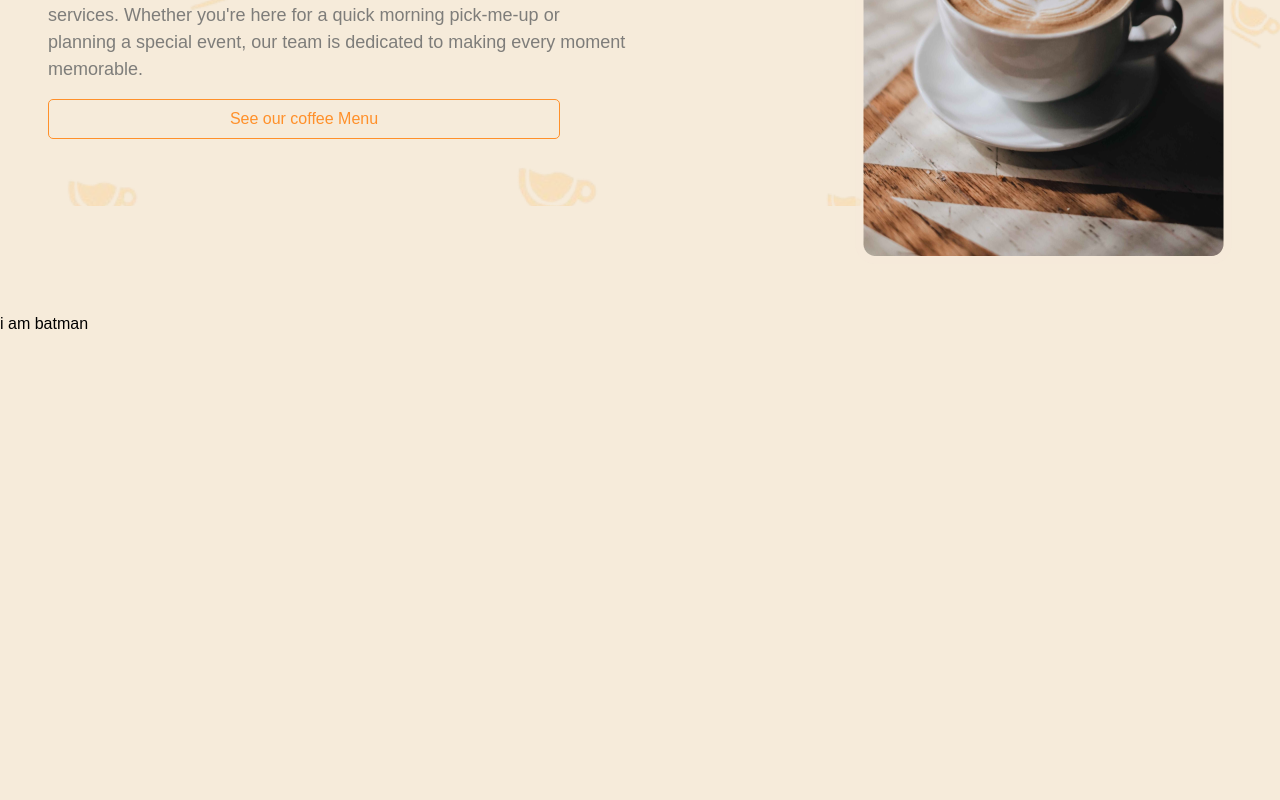
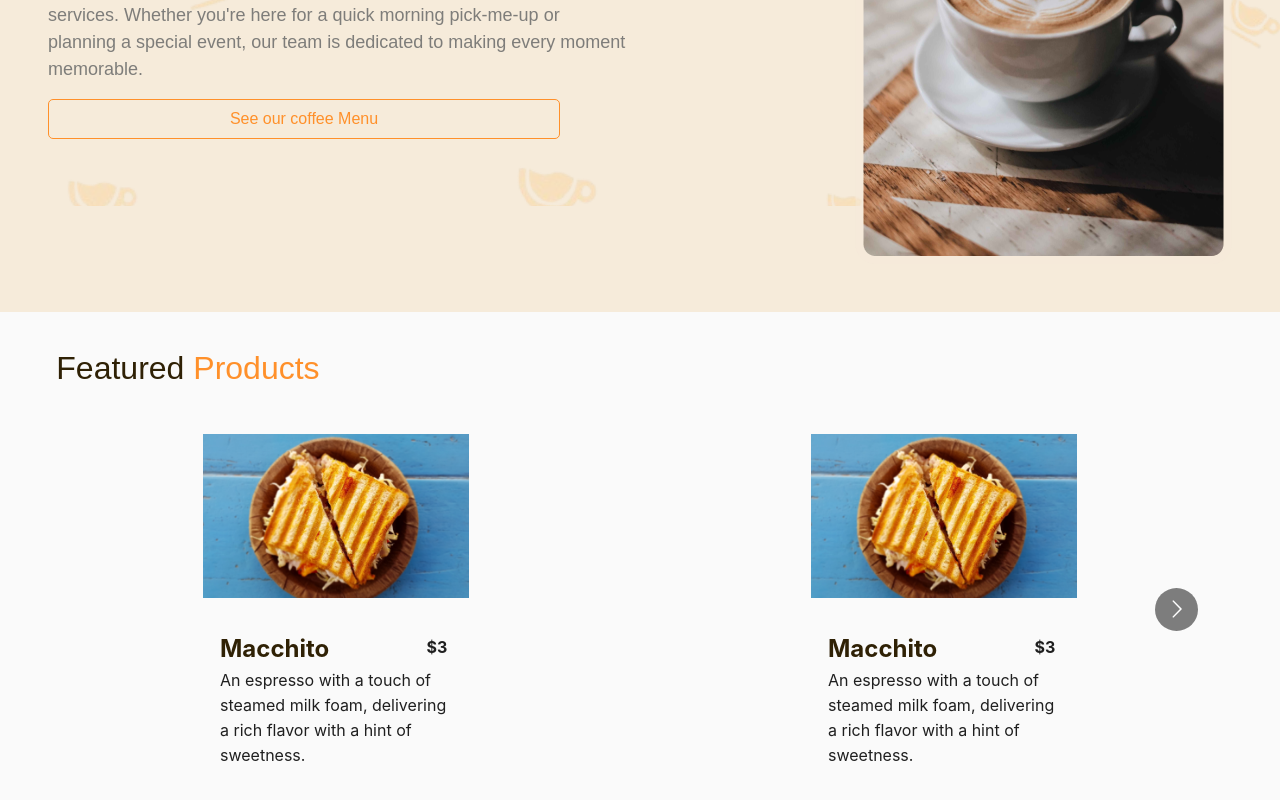
Before and after one commit to jollyboiii/La-Cuisine-Cafe, a React (Create React App) app in the folder cuisinecafe/: page / in a window 1280 px wide. Shown: the part 1510-2310 px from the top of the page. Before the commit the page ends 1846 px from the top, so only its background shows below. Built offline with nearby package versions, Linux system fonts and the light colour scheme.

Commit message:
Feature component added

```diff
--- /dev/null
+++ b/cuisinecafe/src/Css/Feature.css
@@ -0,0 +1,55 @@
+:root {
+    --primarycolor: #FF902A;
+    --secondarycolor: #2F2105;
+    --Background-1: #F6EBDA;
+    --Background-2: #F9D9AA;
+    --secondary-text: #7E7D7A;
+    --Background-3: #FAFAFA;
+    --border-color1: rgba(249, 217, 170, 0.5);
+    --border-color2: rgba(246, 235, 218, 0.5);
+    --heading-h1-font-size: 44px;
+    --heading-h2-font-size: 32px;
+    --heading-h3-font-size: 24px;
+    --heading-h4-font-size: 18px;
+    --heading-h5-font-size: 16px;
+}
+
+.maindivfeature{
+    width: 100%;
+    min-height: 50vh;
+    background-color: var(--Background-3);
+    position: relative;
+    padding: 2rem;
+    box-sizing: border-box;
+}
+.Featuredheading{
+    font-size: var(--heading-h2-font-size);
+    margin: 0 0 2% 2%;
+}
+
+.text h3{
+    color: var(--secondarycolor);
+    font-size: var(--heading-h3-font-size);
+    font-weight: bold;
+}
+.cardtitle{
+    display: flex;
+    justify-content: space-between;
+}
+.price{
+    color: var(--secondarycolor);
+    font-size: var(--heading-h3-font-size);
+    font-weight: bold;
+    margin: 2%;
+}
+
+.text p{
+    color: var(--secondary);
+    font-size: var(--heading-h5-font-size);
+}
+
+@media(max-width:400px){
+    .backgorundclour{
+        background-color: var(--Background-3);
+    }
+}
--- a/cuisinecafe/src/Css/spealities.css
+++ b/cuisinecafe/src/Css/spealities.css
@@ -43,7 +43,7 @@ body{
     font-size: var(--heading-h5-font-size);
 }
 .space{
-    margin: 0 5%;
+    margin: 0;
 }
 
 /* Card button */
--- a/cuisinecafe/src/Pages/Home.jsx
+++ b/cuisinecafe/src/Pages/Home.jsx
@@ -2,6 +2,7 @@ import React from 'react'
 import Herosecton from '../components/herosection'
 import Spealities from '../components/spealities'
 import About from '../components/About';
+import Feature from '../components/Feature';
 function Home() {
   return (
     <div className='hompage'>
@@ -14,7 +15,9 @@ function Home() {
       <div>
         <About/>
       </div>
-      <h1>i am batman</h1>
+      <div>
+        <Feature/>
+      </div>
     </div>
   )
 }
--- /dev/null
+++ b/cuisinecafe/src/components/Feature.jsx
@@ -0,0 +1,20 @@
+import React from 'react'
+import '../Css/Feature.css';
+import ProductCoursel from '../components/ProductCoursel';
+
+
+function Feature() {
+  return (
+    <div className='maindivfeature '>
+      <div className="container mx-auto ">
+        <h2 className='Featuredheading'>Featured <span>Products</span></h2>
+        <ProductCoursel/>
+        {/* <ProductCard image={sandwich} title={"batman"} price={"2"} description={"i ma batman"}/> */}
+      </div>
+
+
+    </div>
+  )
+}
+
+export default Feature
--- /dev/null
+++ b/cuisinecafe/src/components/ProductCard.jsx
@@ -0,0 +1,39 @@
+import React from 'react';
+import '../Css/Feature.css';
+import { Card as AntdCard } from 'antd';
+
+const ProductCard = (props) => (
+  <AntdCard className='ant-card'
+    style={{
+      width: '100%',       // Full width for responsive layout
+      maxWidth: '300px',   // Maximum width for larger screens
+      margin: '0 auto',    // Center the card
+      height: 'auto',      // Set auto height for flexibility
+      padding: '10px',     // Add padding for content spacing
+      background: 'transparent', // Remove background color
+      border: 'none',      // Optional: Remove border if needed
+    }}
+    cover={
+      <img
+        alt="Coffee Specialist"
+        src={props.images}
+        className='p-2 img-radius'  // Use a class for border-radius
+        style={{
+          height: '180px',           // Set a fixed height for the image
+          objectFit: 'cover',        // Keep the aspect ratio of the image
+        }}
+      />
+    }
+  >
+    <div className="text">
+      <div className="cardtitle">
+        <h3>{props.title}</h3>
+        <p className='price'>{props.price}</p>
+      </div>
+      <p>{props.description}</p>
+    </div>
+
+  </AntdCard>
+);
+
+export default ProductCard;
--- /dev/null
+++ b/cuisinecafe/src/components/ProductCoursel.jsx
@@ -0,0 +1,45 @@
+import React from 'react';
+import Carousel from "react-multi-carousel";
+import "react-multi-carousel/lib/styles.css";
+import ProductCard from './ProductCard';
+import products from '../components/products';
+import '../Css/Feature.css'
+function ProductCoursel() {
+    const responsive = {
+        superLargeDesktop: {
+            breakpoint: { max: 4000, min: 3000 },
+            items: 5
+        },
+        desktop: {
+            breakpoint: { max: 3000, min: 1024 },
+            items: 3
+        },
+        tablet: {
+            breakpoint: { max: 1024, min: 464 },
+            items: 2
+        },
+        mobile: {
+            breakpoint: { max: 464, min: 0 },
+            items: 1,
+            backgroundColor: 'transparent',
+        }
+    };
+
+    return (
+        <div className='Productcoursel'>
+            <Carousel className='Productcoursel'  responsive={responsive}>
+                {products.map((product, index) => (
+                    <ProductCard
+                        key={index}
+                        images={product.image}
+                        title={product.item}
+                        price={product.price}
+                        description={product.description}
+                    />
+                ))}
+            </Carousel>
+        </div>
+    );
+}
+
+export default ProductCoursel;
--- /dev/null
+++ b/cuisinecafe/src/components/products.js
@@ -0,0 +1,26 @@
+import sandwich from '../Images/sandwich.png';
+const products=[
+    {
+        image:sandwich,
+        item:"Macchito",
+        price:"$3",
+        description:"An espresso with a touch of steamed milk foam, delivering a rich flavor with a hint of sweetness."
+
+    },
+    {
+        image:sandwich,
+        item:"Macchito",
+        price:"$3",
+        description:"An espresso with a touch of steamed milk foam, delivering a rich flavor with a hint of sweetness."
+
+    },
+    {
+        image:sandwich,
+        item:"Macchito",
+        price:"$3",
+        description:"An espresso with a touch of steamed milk foam, delivering a rich flavor with a hint of sweetness."
+
+    },
+]
+
+export default products;
```
Also changed, not shown: cuisinecafe/src/Images/sandwich.png (added).
